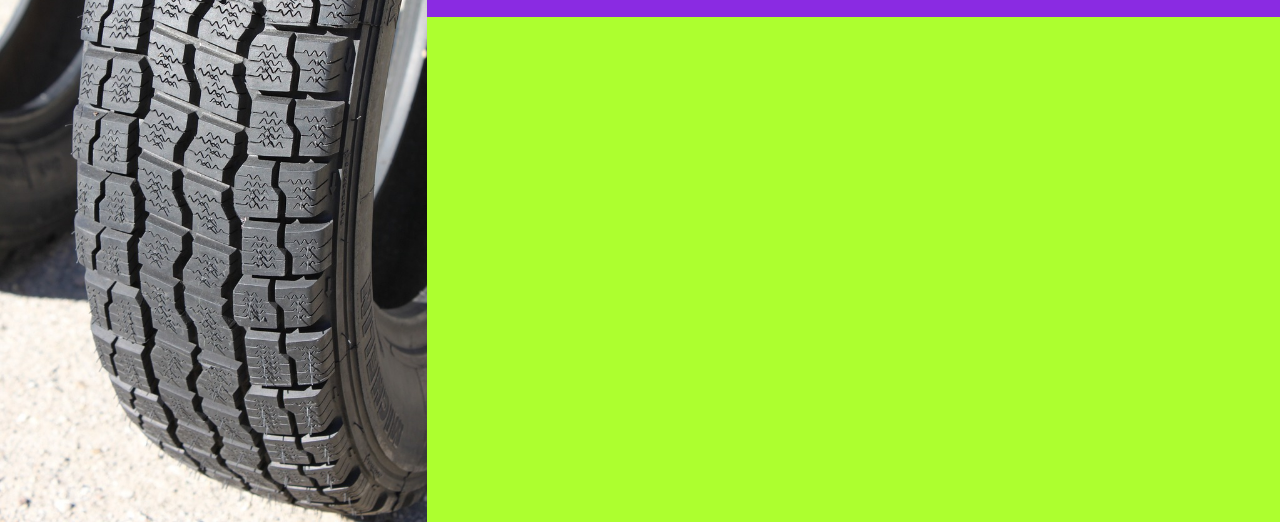
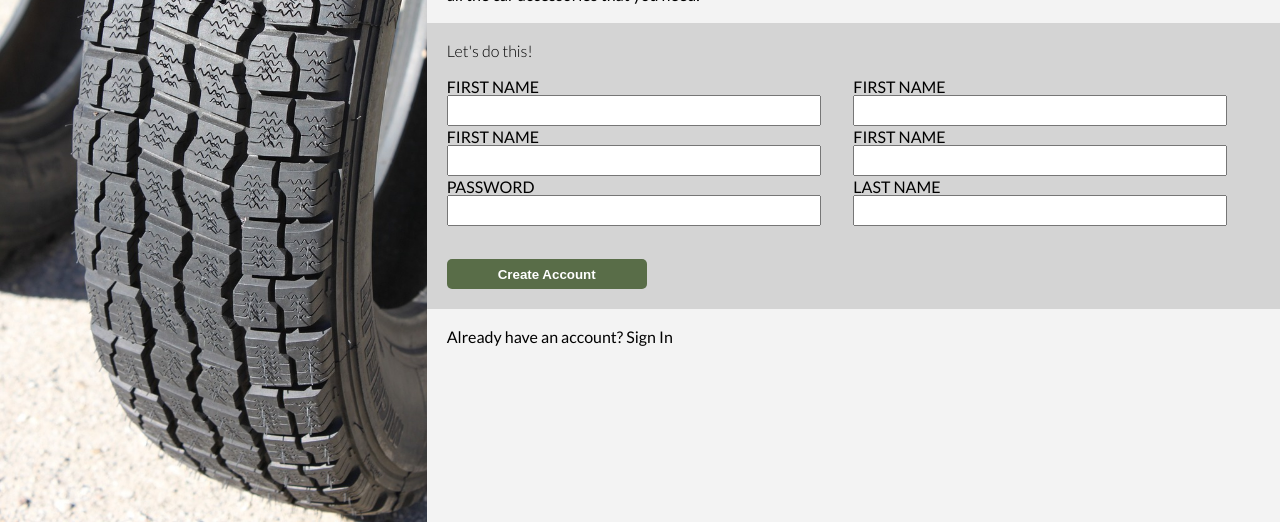
Before and after one commit to Hicham-Chiahou/Sign-up-form, a plain HTML site: page index.html in a window 1280 px wide. Shown: the part 278-800 px from the top of the page. Drawn offline with Linux system fonts and the light colour scheme.

Commit message:
finishing implementing the form-container

```diff
--- a/index.html
+++ b/index.html
@@ -29,12 +29,13 @@
 
         </div>
         <form>
-            Let's do this!
-            <div class="form-name-input">
+            <p>Let's do this!</p>
+            <div class="form-input">
                 <div>
                     <label>FIRST NAME</label><br>
                     <input>
                 </div>
+
 
                 <div>
 
@@ -43,7 +44,22 @@
                 </div>
 
             </div>
-            <div class="form-password-input">
+
+            <div class="form-input">
+                <div>
+                    <label>FIRST NAME</label><br>
+                    <input>
+                </div>
+
+
+                <div>
+
+                    <label>FIRST NAME</label><br>
+                    <input>
+                </div>
+
+            </div>
+            <div class="form-input">
                 <div>
                     <label>PASSWORD</label><br>
                     <input>
@@ -57,7 +73,11 @@
             </div>
             <button>Create Account</button>
 
+
         </form>
+
+        <p>Already have an account? <strong>Sign In</strong> </p>
+
     </div>
 </body>
 
--- a/style.css
+++ b/style.css
@@ -156,21 +156,55 @@ p{
   padding: 20px;
 }
 .form-container{
-  background-color: greenyellow;
+  display: flex;
+  flex-direction: column;
+  justify-content: center;
+  background-color: rgb(243, 243, 243);
   flex: 2;
 }
 form{
-  background-color: blueviolet;
+  background-color: rgb(212, 212, 212);
   padding: 20px;
 }
-.form-name-input{
+form > p{
+  padding: 0px;
+  margin-bottom: 20px;
+  font-weight: 300;
+}
+.form-input{
   display: flex;
 }
 
-.form-password-input{
-  display: flex;
+.form-input > div > input {
+  width: 90%;
+  height: 25px;
+  /* border-radius: 5px; */
+
 }
+.form-input > div > label {
+  margin-bottom: 50px;
+}
+
+.form-input > div  {
+  width: 100%;
+  height: 50px;
+
+}
+
+
+
 img{
   width: auto;
   height: 100vh;
 }
+
+form > button{
+  border: none;
+  background-color: #596D48;
+  border-radius: 5px;
+  width: 200px;
+  height: 30px;
+  color: white;
+  font-weight: 700;
+  margin-top: 30px;
+}
```
Also changed, not shown: 1 other file.
